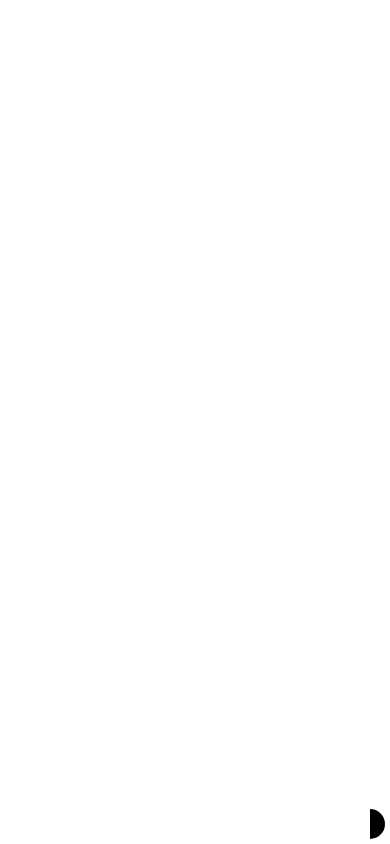
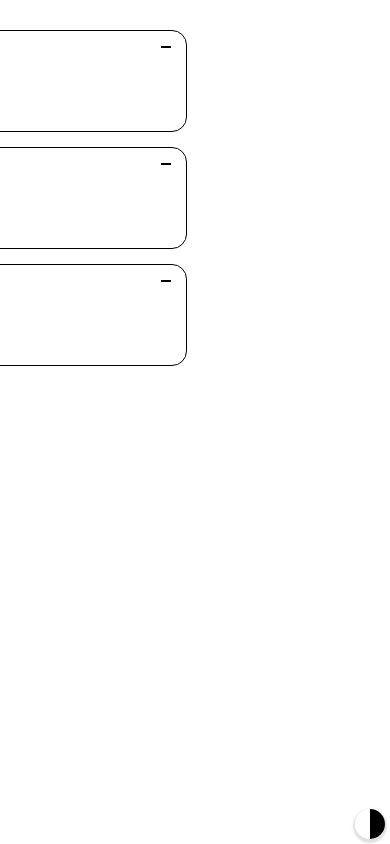
Before and after one commit to ScripteJunkie/motrou, a React (Create React App) app: page / in a window 390 px wide. Built offline with nearby package versions, Linux system fonts and the light colour scheme.

Commit message:
Adding Notification Component

```diff
--- /dev/null
+++ b/src/components/Documents/Documents.css
@@ -0,0 +1,77 @@
+html, body {
+	margin: 0px;
+	padding: 0px;
+	height: 100%;
+	overflow-y: visible;
+	overflow-x: hidden;
+	display: block;
+}
+
+body {
+	background: var(--color-primary);
+	position: relative;
+}
+
+:root {
+	--color-primary: #ffffff;
+	--color-accent: ##F0F0F0;
+	--color-font: #000000;
+	--disp: none;
+	--height: 10rem;
+}
+
+::-webkit-scrollbar {
+    width: 0px;
+    background: transparent;
+	scrollbar-width: none; /* Firefox */
+  	-ms-overflow-style: none;  /* IE 10+ */
+	display: none;
+}
+
+.documents {
+	position: relative;
+	display: block;
+	background: var(--color-primary);
+	/*box-shadow: 0px 0px 4px 4px var(--color-shadow);*/
+	border-radius: 15px;
+	border: 1px solid var(--color-font);
+	z-index: 5;
+}
+
+.close {
+	position: absolute;
+	height: 2px;
+	width: 10px;
+	background-color: var(--color-font);
+	margin: 15px;
+	right: 0;
+	cursor: pointer;
+	float: right;
+}
+
+
+@media only screen and (min-width: 1023px) {
+	.documents {
+		width: 200px;
+		height: 100px;
+		left: 15px;
+		top: 15px;
+		margin-top: 15px;
+	}
+}
+
+@media only screen and (max-width: 1024px) {
+	.documents {
+		width: 200px;
+		height: 100px;
+		right: 15px;
+		top: 15px;
+		margin-top: 15px;
+	}
+}
+
+@media only print {
+	.documents {
+		display: none;
+	}
+}
--- /dev/null
+++ b/src/components/Documents/Documents.js
@@ -0,0 +1,22 @@
+import React, { Component } from 'react';
+import './Documents.css';
+let root = document.getElementById("doc");
+
+export default class Documents extends Component {
+  constructor(props) {
+    super(props);
+    this.state = { };
+  }
+    handleClick = () => {
+      // minimize
+      root.style.setProperty("height", '15px');
+      root.style.setProperty("width", '15px');
+    };
+  render() {
+    return (
+      <div id="doc" className="documents">
+        <div className="close" onClick={this.handleClick}></div>
+      </div>
+    );
+  }
+}
--- a/src/components/Editor/App.css
+++ b/src/components/Editor/App.css
@@ -55,10 +55,15 @@ div.public-DraftEditor-content {
 	div.DraftEditor-editorContainer{
 		height: calc(100% - 1in);
 		padding: 1in;
+		padding-bottom: 0;
+		padding-top: 0;
 	}
 	.editor {
-		height: calc(100% - 2in);
+		height: calc(100% - 1in);
 		width: calc(100% - 2in);
+	}
+	#margin {
+		height: 1in;
 	}
 }
 
@@ -66,10 +71,15 @@ div.public-DraftEditor-content {
 	div.DraftEditor-editorContainer{
 		height: calc(100% - 0.25in);
 		padding: 0.25in;
+		padding-bottom: 0;
+		padding-top: 0;
 	}
 	.editor {
 		height: calc(100% - 0.25in);
 		width: calc(100% - 0.25in);
+	}
+	#margin {
+		height: 0.25in;
 	}
 }
 
--- a/src/components/Editor/App.js
+++ b/src/components/Editor/App.js
@@ -49,6 +49,7 @@ class App extends Component {
   render() {
     return (
       <div className="editor">
+        <div id="margin"></div>
         <Editor
           editorState={this.state.editorState}
           onChange={this.onChange}
--- a/src/components/Swap/Swap.css
+++ b/src/components/Swap/Swap.css
@@ -3,7 +3,7 @@
 	width: 30px;
 	border-radius: 100%;
 	background: linear-gradient(to right,  white 0%, white 50%, black 50%, black 100%);
-	/*box-shadow: 0px 2px 2px 2px rgba(114, 114, 114, 0.185);*/
+	box-shadow: 0px 2px 2px 2px rgba(132, 132, 132, 0.25);
 	z-index: 3;
 	position: fixed;
 	bottom: 5px;
--- a/src/components/Swap/Swap.js
+++ b/src/components/Swap/Swap.js
@@ -11,10 +11,12 @@ export default class Swap extends Component {
         const theme = window.localStorage.getItem('theme');
         if (theme === "dark") {
             root.style.setProperty("--color-primary", 'black');
+            root.style.setProperty("--color-accent", '#131313');
             root.style.setProperty("--color-font", 'white');
             themeColor = 'dark';
         } else {
             root.style.setProperty("--color-primary", 'white');
+            root.style.setProperty("--color-accent", '#F0F0F0');
             root.style.setProperty("--color-font", 'black');
             themeColor = 'light';
         }
@@ -23,11 +25,13 @@ export default class Swap extends Component {
         // light or dark theme
         if (themeColor === 'dark') {
             root.style.setProperty("--color-primary", 'white');
+            root.style.setProperty("--color-accent", '#F0F0F0');
             root.style.setProperty("--color-font", 'black');
             this.saveTheme('light');
         }
         else {
             root.style.setProperty("--color-primary", 'black');
+            root.style.setProperty("--color-accent", '#131313');
             root.style.setProperty("--color-font", 'white');
             this.saveTheme('dark');
         }
--- a/src/index.js
+++ b/src/index.js
@@ -3,14 +3,17 @@ import ReactDOM from 'react-dom';
 import './index.css';
 import App from './components/Editor/App';
 import Swap from './components/Swap/Swap';
-import Split from './components/Split/Split';
+import Documents from './components/Documents/Documents';
+//import Split from './components/Split/Split';
 import reportWebVitals from './tests/reportWebVitals';
 
 ReactDOM.render(
   <React.StrictMode>
+    <Documents />
+    <Documents />
+    <Documents />
     <App />
     <Swap />
-    <Split />
   </React.StrictMode>,
   document.getElementById('root')
 );
```
